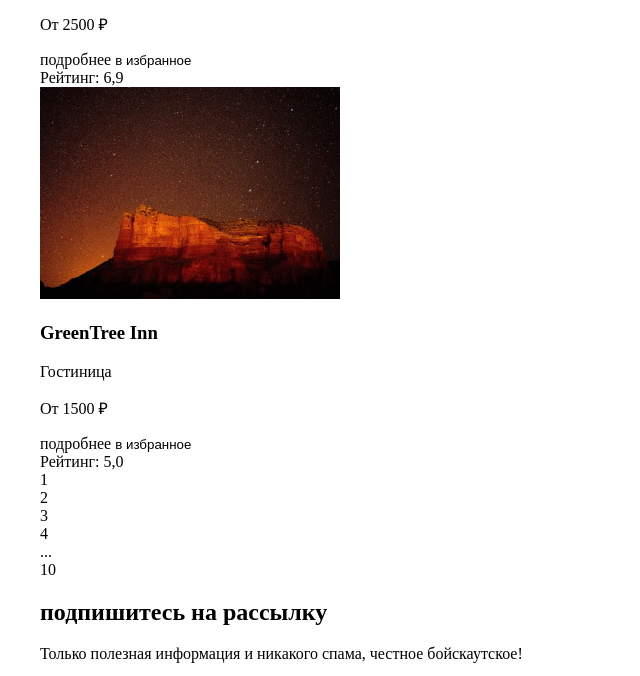
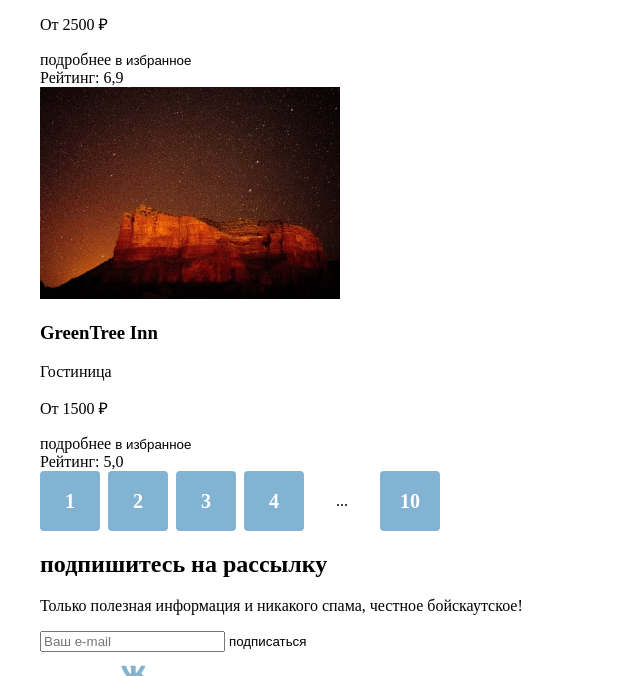
Before and after one commit to timofeev-28/sedona, a plain HTML site: page catalog.html in a window 1280 px wide. Shown: the part 1831-2507 px from the top of the page, without its empty margins (0-640 px from the left). Drawn offline with Linux system fonts and the light colour scheme.

Commit message:
очередная правка

```diff
--- a/catalog.html
+++ b/catalog.html
@@ -227,24 +227,24 @@
             </div>
           </li>
         </ul>
-        <ul class="hotels__pagination pagination  list-reset">
-          <li class="pagination-item">
-            <a class="pagination-link pagination-current" href="#" aria-label="Страница 1">1</a>
+        <ul class="hotels__pagination pagination list-reset">
+          <li class="pagination__item">
+            <a class="pagination__link pagination-current" href="#" aria-label="Страница 1">1</a>
           </li>
-          <li class="pagination-item">
-            <a class="pagination-link" href="#" aria-label="Страница 2">2</a>
+          <li class="pagination__item">
+            <a class="pagination__link" href="#" aria-label="Страница 2">2</a>
           </li>
-          <li class="pagination-item">
-            <a class="pagination-link" href="#" aria-label="Страница 3">3</a>
+          <li class="pagination__item">
+            <a class="pagination__link" href="#" aria-label="Страница 3">3</a>
           </li>
-          <li class="pagination-item">
-            <a class="pagination-link" href="#" aria-label="Страница 4">4</a>
+          <li class="pagination__item">
+            <a class="pagination__link" href="#" aria-label="Страница 4">4</a>
           </li>
-          <li class="pagination-item">
+          <li class="pagination__item pagination__item--white">
             <span>...</span>
           </li>
-          <li class="pagination-item">
-            <a class="pagination-link" href="#" aria-label="Страница 10">10</a>
+          <li class="pagination__item">
+            <a class="pagination__link" href="#" aria-label="Страница 10">10</a>
           </li>
         </ul>
       </section>
--- a/styles/style.css
+++ b/styles/style.css
@@ -64,13 +64,41 @@ img {
   list-style: none;
 }
 
-/* ---------------------------------------- */
+/* filtering */
 
 .filtering {
   min-height: 412px;
-  background-color: rgb(66, 83, 105);
-  background-image: url("images/catalog-filter.jpg");
+  background-color: rgb(122, 148, 182);
+  background-image: url("../images/catalog-filter.jpg");
   background-position: center;
   background-repeat: no-repeat;
   background-size: cover;
 }
+
+/* hotels */
+
+.hotels__pagination {
+  display: flex;
+  gap: 8px;
+}
+
+.pagination__item {
+  display: flex;
+  justify-content: center;
+  align-items: center;
+  width: 60px;
+  height: 60px;
+  background-color: #82b3d3;
+  border-radius: 4px;
+}
+
+.pagination__link {
+  font-weight: bold;
+  font-size: 20px;
+  line-height: 36px;
+  color: #fff;
+}
+
+.pagination__item--white {
+  background-color: inherit;
+}
```
Also changed, not shown: index.html (+13 -10 lines).
